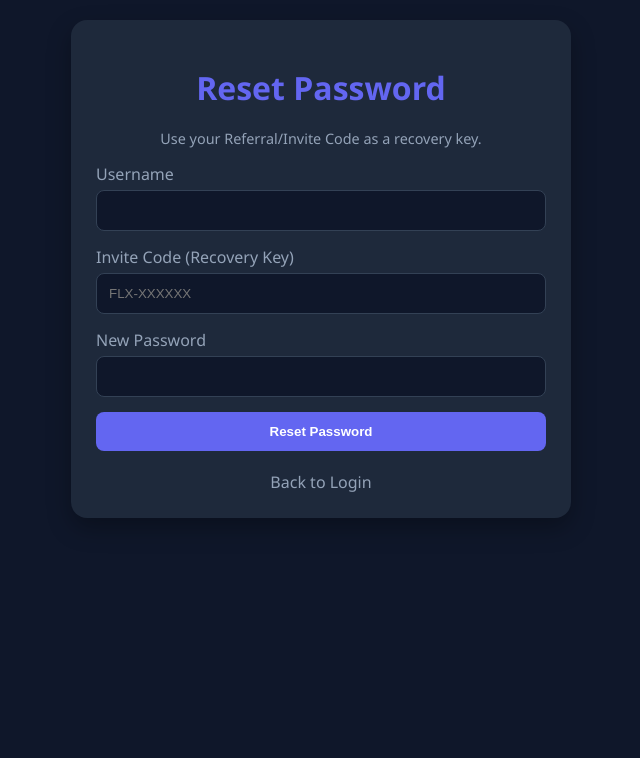
After one commit to Doga210/Flexeer, a Flask app: page /forgot-password in a window 1280 px wide. The commit adds this page. Shown: the top 758 px of the page, without its empty margins (319-959 px from the left). Run offline with Flask 3, Linux system fonts and the light colour scheme.

Commit message:
add forgot password and logout

```diff
--- a/Flexeer/api/index.py
+++ b/Flexeer/api/index.py
@@ -42,6 +42,19 @@ def register():
         else:
             flash("Username already exists or an error occurred", "error")
     return render_template('register.html', ref=request.args.get('ref', ''))
+
+@app.route('/forgot-password', methods=['GET', 'POST'])
+def forgot_password():
+    if request.method == 'POST':
+        username = request.form.get('username')
+        invite_code = request.form.get('invite_code')
+        new_password = request.form.get('new_password')
+        if logic.reset_password(username, invite_code, new_password):
+            flash("Password reset successful! You can now log in.", "success")
+            return redirect(url_for('login'))
+        else:
+            flash("Invalid username or invite code", "error")
+    return render_template('forgot_password.html')
 
 @app.route('/dashboard')
 def dashboard():
--- /dev/null
+++ b/Flexeer/templates/forgot_password.html
@@ -0,0 +1,26 @@
+{% extends "layout.html" %}
+
+{% block content %}
+<div class="card">
+    <h1>Reset Password</h1>
+    <p style="color: var(--text-muted); text-align: center; font-size: 0.9em;">Use your Referral/Invite Code as a recovery key.</p>
+    <form method="POST">
+        <div class="form-group">
+            <label>Username</label>
+            <input type="text" name="username" required>
+        </div>
+        <div class="form-group">
+            <label>Invite Code (Recovery Key)</label>
+            <input type="text" name="invite_code" required placeholder="FLX-XXXXXX">
+        </div>
+        <div class="form-group">
+            <label>New Password</label>
+            <input type="password" name="new_password" required>
+        </div>
+        <button type="submit">Reset Password</button>
+    </form>
+    <div style="text-align: center; margin-top: 20px;">
+        <a href="{{ url_for('login') }}" style="color: var(--text-muted); text-decoration: none;">Back to Login</a>
+    </div>
+</div>
+{% endblock %}
--- a/Flexeer/templates/login.html
+++ b/Flexeer/templates/login.html
@@ -15,6 +15,7 @@
         <button type="submit">Login</button>
     </form>
     <div style="text-align: center; margin-top: 20px;">
+        <a href="{{ url_for('forgot_password') }}" style="color: var(--text-muted); text-decoration: none; display: block; margin-bottom: 10px;">Forgot Password?</a>
         <a href="{{ url_for('register') }}" style="color: var(--text-muted); text-decoration: none;">Don't have an account? Register now</a>
     </div>
 </div>
```
Also changed, not shown: Flexeer/logic.py (+12 -0 lines).
